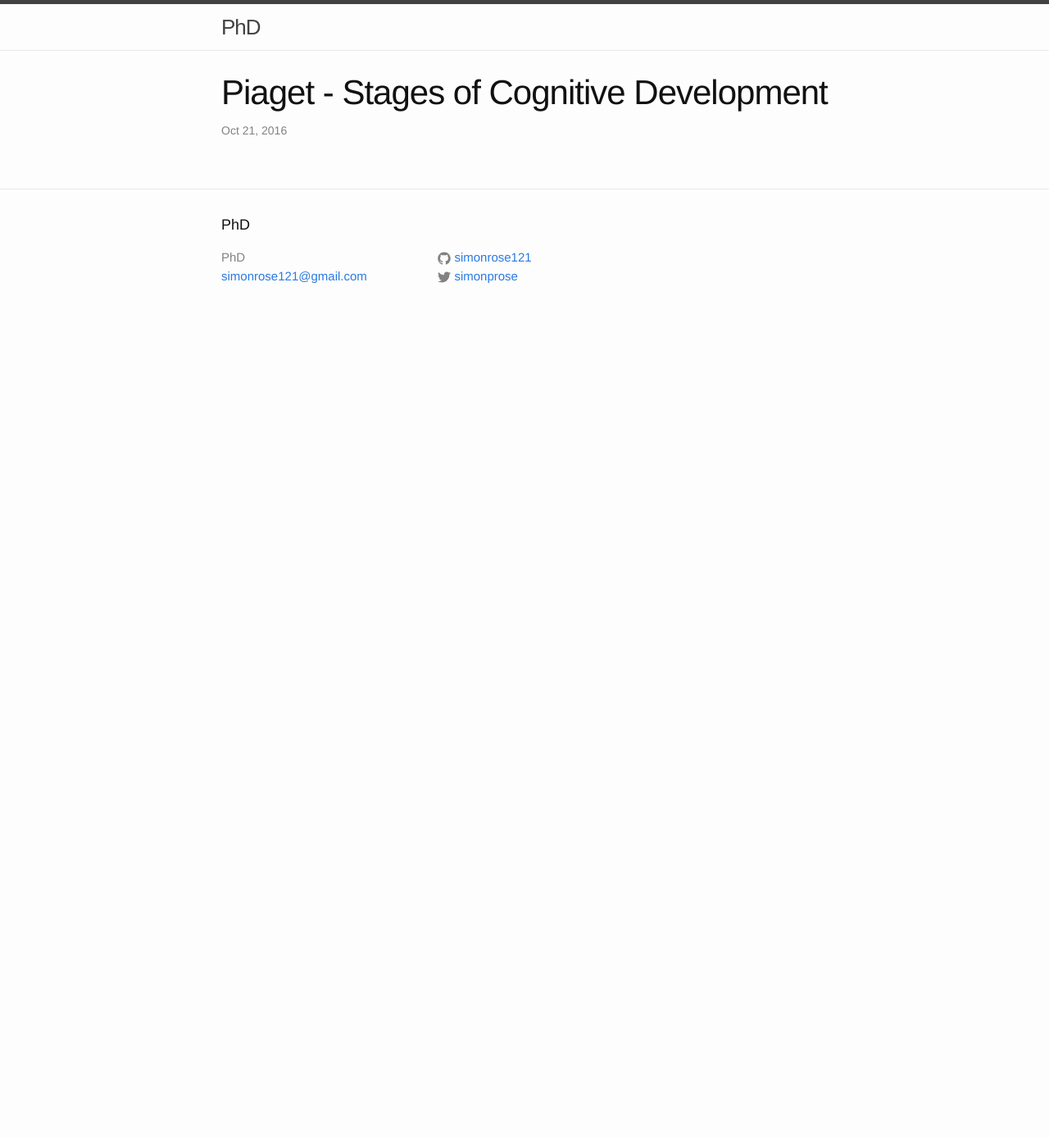
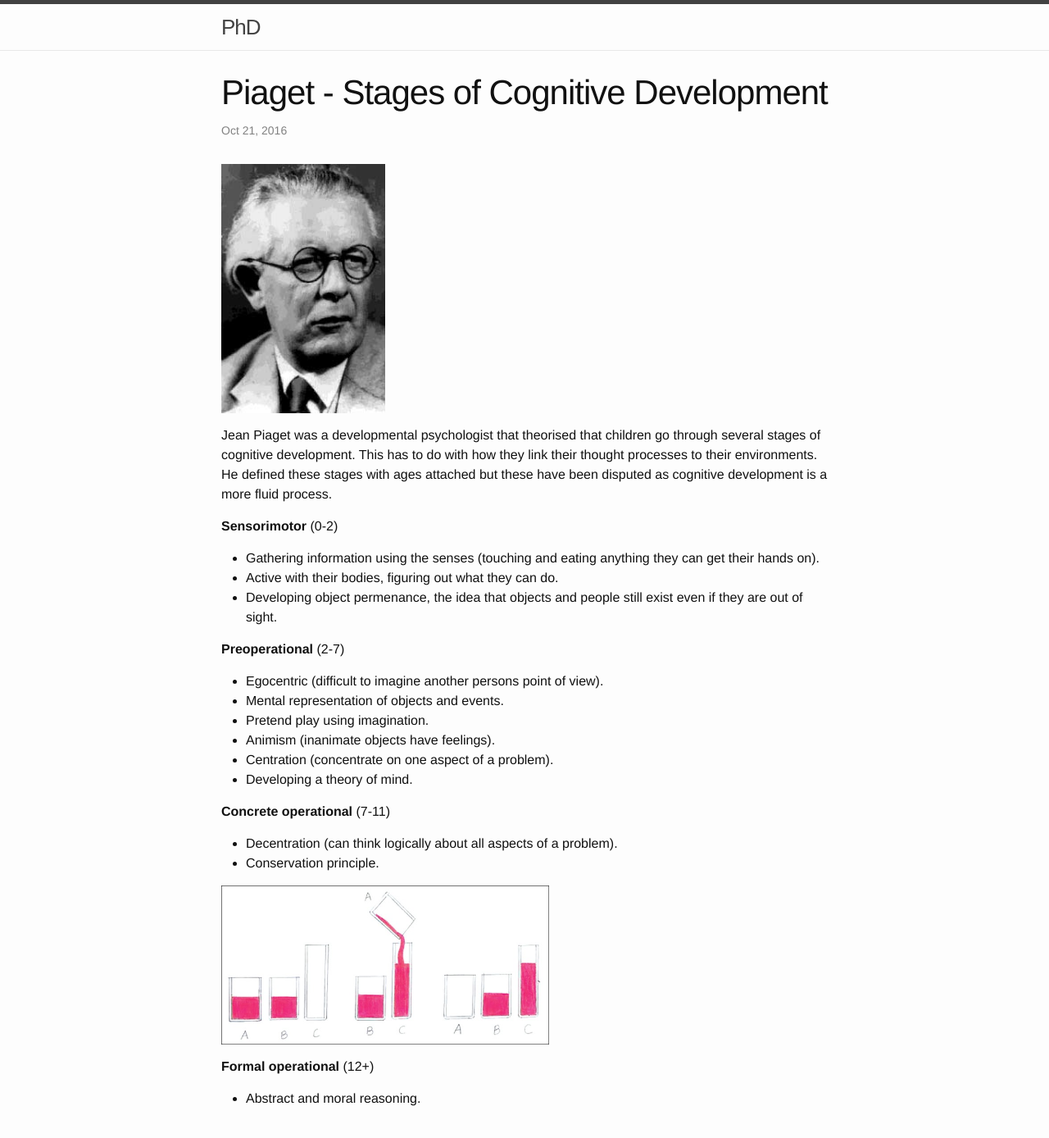
Before and after one commit to simonrose121/phd, a Jekyll site: the page built from _posts/2016-10-21-piaget.md, in a window 1280 px wide and 1400 px high. Shown: the top 1388 px of the window at 82% size. Built offline with Jekyll 4.4.1, drawn with Linux system fonts in a browser that asks for light colours.

Commit message:
Piaget's stages of cognitive development

```diff
--- a/_posts/2016-10-21-piaget.md
+++ b/_posts/2016-10-21-piaget.md
@@ -4,3 +4,33 @@ title:  "Piaget - Stages of Cognitive Development"
 date:   2016-10-21 12:53:00 +0100
 categories:
 ---
+
+![Piaget]({{ site.url }}{{ site.baseurl }}/assets/piaget.jpg){:width="200px"}
+
+Jean Piaget was a developmental psychologist that theorised that children go through several stages of cognitive development. This has to do with how they link their thought processes to their environments. He defined these stages with ages attached but these have been disputed as cognitive development is a more fluid process.
+
+**Sensorimotor** (0-2)
+
+- Gathering information using the senses (touching and eating anything they can get their hands on).
+- Active with their bodies, figuring out what they can do.
+- Developing object permenance, the idea that objects and people still exist even if they are out of sight.
+
+**Preoperational** (2-7)
+
+- Egocentric (difficult to imagine another persons point of view).
+- Mental representation of objects and events.
+- Pretend play using imagination.
+- Animism (inanimate objects have feelings).
+- Centration (concentrate on one aspect of a problem).
+- Developing a theory of mind.
+
+**Concrete operational** (7-11)
+
+- Decentration (can think logically about all aspects of a problem).
+- Conservation principle.
+
+![Conservation]({{ site.url }}{{ site.baseurl }}/assets/conservation.jpg){:width="400px"}
+
+**Formal operational** (12+)
+
+- Abstract and moral reasoning.
```
Also changed, not shown: assets/conservation.jpg (added), assets/piaget.jpg (added).
